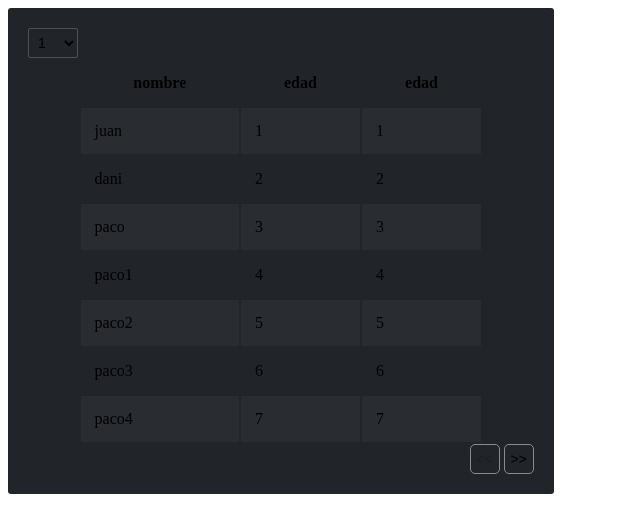
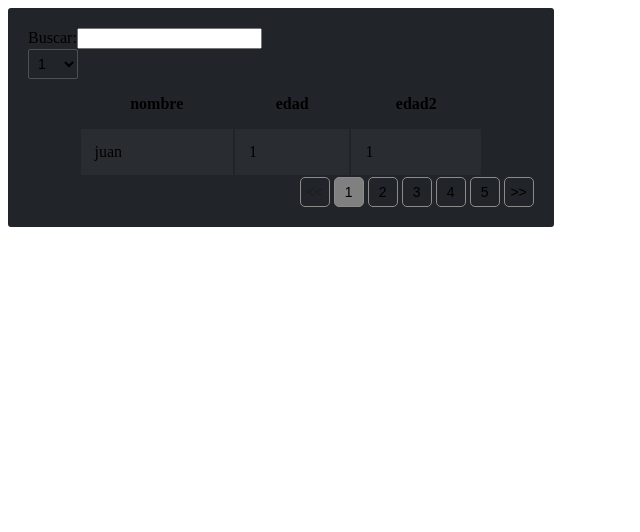
Before and after one commit to pacoman202/DataTable, a plain HTML site: page index.html in a window 1280 px wide. Shown: the whole page, without its empty margins (0-640 px from the left). Drawn offline with nearby package versions, Linux system fonts and the light colour scheme.

Commit message:
cambio en la forma de tomar la paginacion

```diff
--- a/dataTable.css
+++ b/dataTable.css
@@ -46,3 +46,8 @@
   padding: 5px;
   width: 30px;
 }
+
+
+.buttonsDataTable .pagActual {
+  background-color: #808080;
+}
--- a/dataTable.js
+++ b/dataTable.js
@@ -1,65 +1,96 @@
 class DataTable {
     constructor(id) {
-        this.id = id
-        this.header = $(`${id} thead`).html().split('<tr>').map(data => '<tr>' + data).slice(1)
-        this.body = $(`${id} tbody`).html().split('<tr>').map(data => '<tr>' + data).slice(1)
+        this.id = id;
+        const { content, cantContent } = this.obtenerContenido();
+        this.content = content;
+        this.cantContent = cantContent;
+        this.inicializarEstructura();
 
-        this.inicializarEstructura()
+        if (cantContent < 0) return;
+        this.renderizarTabla();
+    }
+
+    obtenerContenido() {
+        const content = [];
+
+        $(`${this.id} thead th`).each(function (index) {
+            const data = {
+                body: [],
+                head: $(this).text()
+            };
+            $(`${this.id} tbody td:nth-child(${index + 1})`).each(function () {
+                data.body.push($(this).text());
+            });
+            content.push(data)
+        });
+
+        const cantContent = content.length - 1
+        return { content, cantContent };
     }
 
     inicializarEstructura() {
-        $(`${this.id}`).wrap('<div class="containerDataTable">')
-        $(`${this.id}`).addClass('dataTable')
+        $(this.id).wrap('<div class="containerDataTable">');
+        $(this.id).addClass('dataTable');
 
-        $(`.containerDataTable`).append('<div class="buttonsDataTable">')
-        $(`.containerDataTable`).prepend(this.generarSelect())
+        $(`.containerDataTable`).append('<div class="buttonsDataTable">');
+        $(`.containerDataTable`).prepend(this.generarSelect());
+        $(`.containerDataTable`).prepend('<div>Buscar:<input type="text" class="searchDataTable"></div>');
 
+        // Evento de cambio de pagina
         $('html').on('click', '.buttonDataTable', function (event) {
-            this.cambiarPagina($(event.target).attr('pag'))
-        }.bind(this))
+            this.cambiarPagina(parseInt($(event.target).attr('pag')));
+        }.bind(this));
 
-        $('html').on('change', '.selectDataTable', this.paginarDatos)
+        // Evento de input para la busqueda de datos
+        $('html').on('change', '.selectDataTable', this.renderizarTabla);
 
-        this.paginarDatos()
+        // Evento de cambio de pagina
+        $('html').on('input', '.searchDataTable', function (event) {
+            this.buscar($(event.target).val());
+        }.bind(this));
+    }
+
+    renderizarTabla() {
+        this.crearBotones();
+        this.cambiarPagina();
     }
 
     generarSelect() {
-        const nums = [1, 5, 10, 25, 50, 100]
-        let select = '<select class="selectDataTable" value="5">'
-        nums.forEach(data => select += `<option value="${data}">${data}</option>`)
-        return select + "</select>"
-    }
-
-    paginarDatos = () => {
-        const cant = parseInt($('.selectDataTable').val())
-
-        this.datosPaginados = []
-        this.body.forEach((data, index) => {
-            if (index % cant === 0) {
-                this.datosPaginados.push([])
-            }
-            this.datosPaginados[Math.floor(index / cant)].push(data)
-        })
-
-        this.crearBotones()
-        this.cambiarPagina(0)
-    }
-
-    cambiarPagina = (data) => {
-        $(`${this.id} tbody`).html(this.datosPaginados[data])
-        this.crearBotones(data)
+        const nums = [1, 5, 10, 25, 50, 100];
+        let select = '<select class="selectDataTable" value="5">';
+        nums.forEach(data => select += `<option value="${data}">${data}</option>`);
+        return select + "</select>";
     }
 
     crearBotones(pagActual = 0) {
-        let botones = []
+        let botones = [];
+        this.content[0].body.forEach((data, index) => {
+            botones.push(`<button pag="${index}" class="buttonDataTable
+            ${(pagActual === index) ? 'pagActual' : ''}">${index + 1}</button>`);
+        })
 
-        this.datosPaginados.forEach((data, index) => {
-            botones.push(`<button pag="${index}" class="buttonDataTable">${index + 1}</button>`)
-        })
-        botones = this.mostrarEnRango(parseInt(pagActual), botones)
+        $('.buttonsDataTable').html(this.mostrarEnRango(pagActual, botones).join(' '));
+    }
 
+    paginarDatos = (pagActual = 0) => {
+        const cant = parseInt($('.selectDataTable').val())
+        const punto = pagActual * cant;
+        const data = this.content.map(data => data.body.slice(punto, punto + cant));
 
-        $('.buttonsDataTable').html(botones.join(' '))
+        let res = ""
+        for (let i = 0; i < data[0].length; i++) {
+            res += '<tr>';
+            for (let e = 0; e < data.length; e++) {
+                res += `<td>${data[e][i]}</td>`;
+            }
+            res += '</tr>';
+        }
+        return res;
+    }
+
+    cambiarPagina = (numPag = 0) => {
+        $(`${this.id} tbody`).html(this.paginarDatos(numPag));
+        this.crearBotones(numPag);
     }
 
     mostrarEnRango(pagActual, data) {
@@ -73,18 +104,19 @@ class DataTable {
             fin = Math.min(dataLength, fin + 1);
         }
 
+        // data = data.slice(inicio, fin + 1);
         data = data.filter((boton, index) => index >= inicio && index <= fin);
-
-        data.unshift(this.desplazarIzquierda(pagActual))
-        data.push(this.desplazarDerecha(pagActual, dataLength))
-        return data
+        // console.log(data);
+        data.unshift(this.desplazarIzquierda(pagActual));
+        data.push(this.desplazarDerecha(pagActual, dataLength));
+        return data;
     }
 
     desplazarIzquierda(pagActual) {
-        return `<button pag="0" ${(pagActual === 0) ? 'disabled' : ''} class="buttonDataTable"><<</button>`
+        return `<button pag="0" ${(pagActual === 0) ? 'disabled' : ''} class="buttonDataTable"><<</button>`;
     }
 
     desplazarDerecha(pagActual, dataLength) {
-        return `<button pag="${dataLength}" ${(pagActual === dataLength) ? 'disabled' : ''} class="buttonDataTable">>></button>`
+        return `<button pag="${dataLength}" ${(pagActual === dataLength) ? 'disabled' : ''} class="buttonDataTable">>></button>`;
     }
 }
--- a/index.html
+++ b/index.html
@@ -17,7 +17,7 @@
             <tr>
                 <th>nombre</th>
                 <th>edad</th>
-                <th>edad</th>
+                <th>edad2</th>
             </tr>
         </thead>
         <tbody>
```
Also changed, not shown: package.json (deleted, +0 -25 lines).
